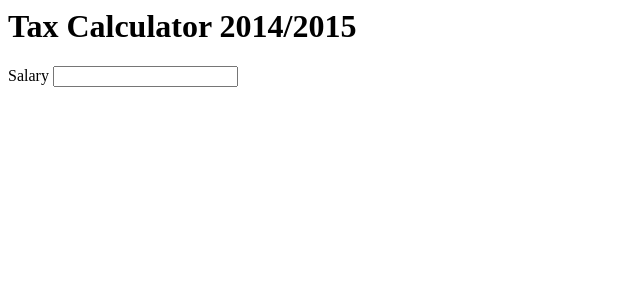
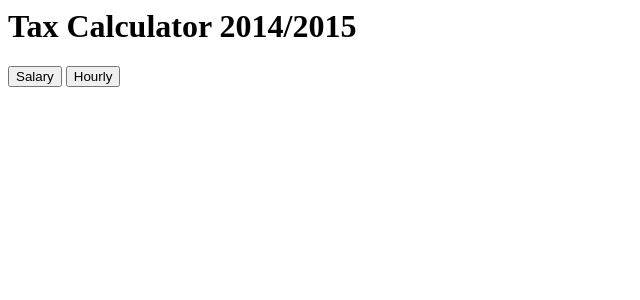
Before and after one commit to Chameleon87/TaxCalc, a Django app: page / in a window 1280 px wide. Shown: the top 300 px of the page, without its empty margins (0-640 px from the left). Run offline with Django 3.2, Linux system fonts and the light colour scheme; some libraries are stand-ins or nearby versions.

Commit message:
added toggle() buttons and hourly

```diff
--- a/static/js/main.js
+++ b/static/js/main.js
@@ -2,8 +2,8 @@ $(document).ready(function () {
     //set variables
     var tax;
     var take_home;
-//function to calulate take home pay.
-var tax_takehome_func = function (value) {
+    //Take home Salary calc
+    var tax_takehome_sal = function (value) {
         if  (value <= 9075) {
             tax = (((value) * 10) / 100);
             take_home = (value - tax);
@@ -25,19 +25,59 @@ var tax_takehome_func = function (value) {
             take_home = (value - tax);
         }
         else if (value >= 405101 && value <= 406750) {
-        tax = (((value)*35)/100);
+            tax = (((value) * 35) / 100);
             take_home = (value - tax);
         }
         else {
-        tax = (((value)*39.6)/100);
+            tax = (((value) * 39.6) / 100);
+            take_home = (value - tax);
+        }
+    };
+    //Take home Hourly calc
+    var tax_takehome_hour = function (value) {
+        if (value <= 4.25) {
+            tax = (((value) * 10) / 100);
+            take_home = (value - tax);
+        }
+        else if (value >= 4.26 && value <= 16.34) {
+            tax = (((value) * 15) / 100);
+            take_home = (value - tax);
+        }
+        else if (value >= 16.35 && value <= 34.90) {
+            tax = (((value)* 25) / 100);
+            take_home = (value - tax);
+        }
+        else if (value >= 34.91 && value <= 69.88) {
+            tax = (((value)* 28) / 100);
+            take_home = (value - tax);
+        }
+        else if (value >= 69.89 && value <= 137.70) {
+            tax = (((value) * 33) / 100);
+            take_home = (value - tax);
+        }
+        else if (value >= 137.70 && value <= 141.37) {
+            tax = (((value) * 35) / 100);
+            take_home = (value - tax);
+        }
+        else {
+            tax = (((value) * 39) / 100);
             take_home = (value - tax);
         }
     };
 
+    // Toggle() Charts
+    $('.salary-chart').hide();
+        $('.salary').on('click', function() {
+            $('.salary-chart').toggle();
+    }),
+    $('.hourly-chart').hide();
+        $('.hourly').on('click', function() {
+            $('.hourly-chart').toggle();
+    }),
+    // JavaScript Rendering #salary
     $("#salary").keyup(function() {
         var value = $(this).val();
-
-    tax_takehome_func(value);
+        tax_takehome_sal(value);
         take_home =
             $('#Wages').text("Wages: $" + value);
             $('#tax').text("Tax: $" + (tax).toFixed(2));
@@ -45,5 +85,12 @@ $("#salary").keyup(function() {
             $('#monthly-take-home').text("Monthly Take Home: $" + (((value - tax)/12).toFixed(2)));
             $('#weekly').text("Weekly: $" + (((value - tax)/12)/4).toFixed(2));
             $('#hourly').text("Hourly: $" + ((((value - tax)/12)/4)/40).toFixed(2) + " in a 40 hour work week.");
+        }),
+    // JavaScript Rendering #hourly
+    $('#hourly').keyup(function() {
+        var value = $(this).val();
+        tax_takehome_hour(value);
+        take_home =
+            $('#hourly-weekly').text("Weekly: $" + (((value - tax)/12)/4).toFixed(2));
         });
 });
--- a/templates/index.html
+++ b/templates/index.html
@@ -1,8 +1,11 @@
 {% extends 'base/base.html' %}
 {% block content %}
 <h1>Tax Calculator 2014/2015</h1>
-        <div class="ct-chart"></div>
-
+<nav>
+<button class="salary">Salary</button>
+<button class="hourly">Hourly</button>
+</nav><p>
+<div class="salary-chart">
     <div id="input_area">
         <label for="salary">Salary</label>
         <input id="salary" name="salary" type="text">
@@ -13,4 +16,16 @@
         <p id="weekly"></p>
         <p id="hourly"></p>
     </div>
+</div><p>
+<div class="hourly-chart">
+    <div id="input_area">
+        <label for="hourly">Hourly</label>
+        <input id="hourly" name="hourly" type="text">
+        <p id="hourly-weekly"></p>
+        <p id="hourly-monthly"></p>
+        <p id="hourly-yearly"></p>
+    </div>
+</div>
+</p>
+</p>
 {% endblock %}
```
Lines whose indentation alone changed are shown as unchanged.
